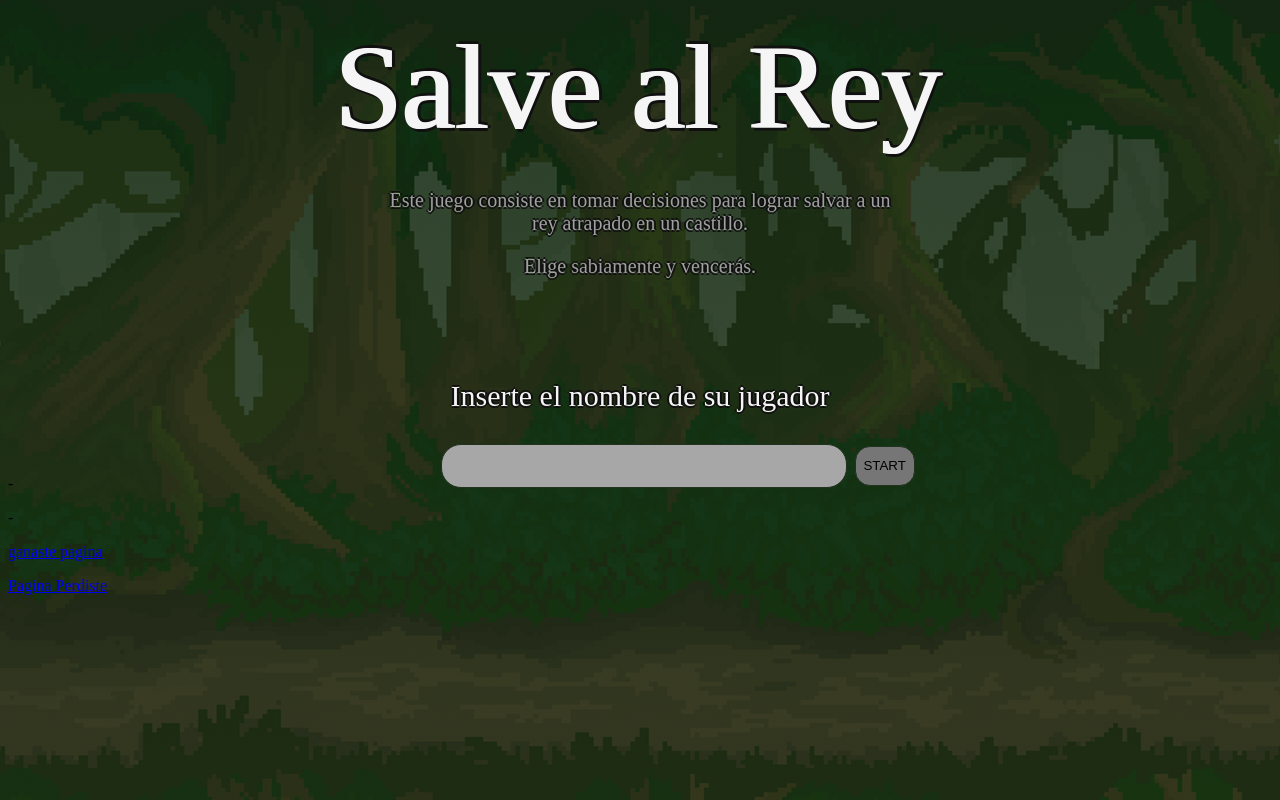
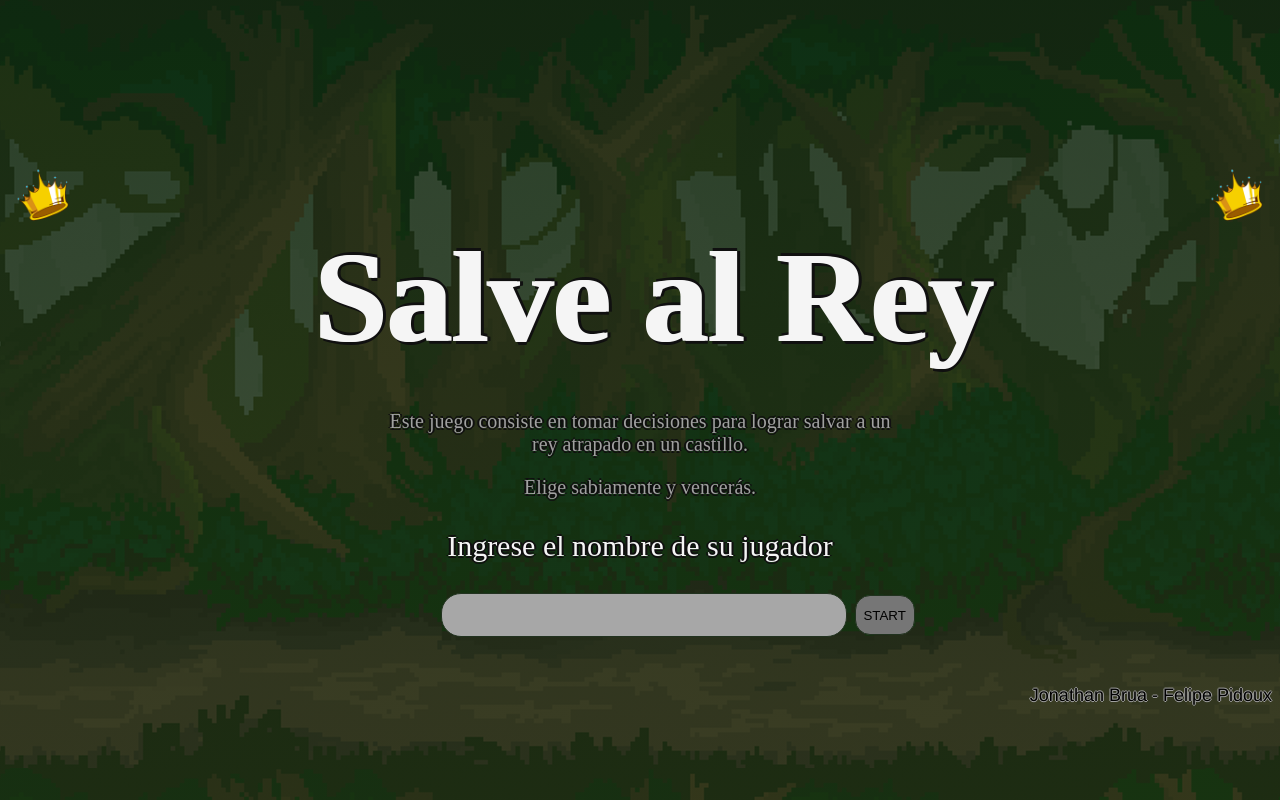
Before and after one commit to jonibru/Proyecto2022-Brua-Pidoux, a plain HTML site: page Game/index.html in a window 1280 px wide. Drawn offline with Linux system fonts and the light colour scheme.

Commit message:
correcciones

```diff
--- a/Game/decision_screen.html
+++ b/Game/decision_screen.html
@@ -3,16 +3,16 @@
 <head>
     <meta charset="UTF-8">
     <title>Gameplay</title>
-    <link rel="stylesheet" href="decision screen_styles.css">
+    <link rel="stylesheet" href="decision_screen_styles.css">
 </head>
 <body>
     <div class="box">
         <div class="situacion">
-            <p>Te eligieron para representar a tu pais en el metegol</p>
+            <p>Estas en un establo fuera del castillo del rey</p>
         </div>
         <div class="choice">
-            <input type="button" class="choice_btn" id="choice1_btn" value="SEGUIR JUGANDO">
-            <input type="button" class="choice_btn" id="choice2_btn" value="ABANDONAR">
+            <input type="button" class="choice_btn" id="choice1_btn" value="ENTRAR ESCONDIDO">
+            <input type="button" class="choice_btn" id="choice2_btn" value="ROBAR ARMAS A LOS GUARDIAS">
         </div>
     </div>
 
--- a/Game/index.html
+++ b/Game/index.html
@@ -2,28 +2,52 @@
 <html lang="es">
 <head>
     <meta charset="UTF-8">
-    <title>main page</title>
+    <title>SALVE AL REY</title>
+    <meta content="Brua Jonathan, Pidoux Felipe" name="autor">
+    <meta content="Juego de decisiones" name="descripcion">
+    <link rel="shortcut icon" href="crown.png">
+    <meta content="juego, decisiones, rey" name="keywords">
     <link rel="stylesheet" href="index_styles.css">
+    <canvas></canvas>
 </head>
+
+<body>
+
     <header>
+        <div class="crown-top">
+            <img src="crown.png" alt="Background crown" id="crown1">
+            <img src="crown.png" alt="Background crown" id="crown2">
+        </div>
         <div class="header">
-        <p>Salve al Rey</p>
+            <h1>Salve al Rey</h1>
         </div>
+    </header>
+
+    <section>
         <div class="guia">
             <p>Este juego consiste en tomar decisiones para lograr salvar a un rey atrapado en un castillo.</p>
             <p>Elige sabiamente y vencerás.</p>
         </div>
-</header>
-<body>
+    </section>
+
+    <section>
         <div class="insert_name">
             <div class="menu_text">
-            <p>Inserte el nombre de su jugador</p>
-            <input type="text" id="player_name" name="player_name" >
+                <p>Ingrese el nombre de su jugador</p>
+                <label> <input type="text" id="player_name" name="player_name"> </label>
                 <a href="decision_screen.html">
-                <input type="button" id="start_btn" value="START">
+                    <label> <input type="button" id="start_btn" value="START"> </label>
                 </a>
             </div>
         </div>
+    </section>
+
+    <footer>
+        <div class="footer">
+            <p>Jonathan Brua  -  Felipe Pidoux</p>
+        </div>
+    </footer>
+    <!--
         <p>
     -
     </p>
@@ -36,5 +60,6 @@
     <a href="perdiste.html">
         <p>Pagina Perdiste</p>
     </a>
+-->
 </body>
 </html>
--- a/Game/index_styles.css
+++ b/Game/index_styles.css
@@ -7,9 +7,11 @@ body {
 
 .header {
   margin-top: -8%;
+  margin-bottom: 3%;
+  margin-left: 8%;
   color: whitesmoke;
   height: 150px;
-  font-size: 120px;
+  font-size: 65px;
   text-align: center;
   text-shadow: -3px 0 , 0 3px rgb(16, 16, 16), 3px 0 rgb(16, 16, 16), 0 -3px rgb(16, 16, 16);
 }
@@ -19,7 +21,7 @@ body {
   font-size: 20px;
   margin-left: 30%;
   text-align: center;
-  margin-bottom: 8%;
+  margin-bottom: 2%;
   width: 40%;
   text-shadow: -2px 0 rgb(16, 16, 16), 0 2px rgb(16, 16, 16), 2px 0 rgb(16, 16, 16), 0 -2px rgb(16, 16, 16);
 }
@@ -51,3 +53,23 @@ body {
   border: 1px solid #21321f;
   border-radius: 15px;
 }
+
+.footer {
+  font-size: 18px;
+  text-align: right;
+  font-family: 'Franklin Gothic Medium', 'Arial Narrow', Arial, sans-serif;
+  margin-top: 6%;
+  text-shadow: -1px 0 rgb(159, 159, 159), 0 1px rgb(159, 159, 159), 1px 0 rgb(159, 159, 159), 0 -1px rgb(159, 159, 159);
+}
+
+.crown-top{
+  margin-bottom: 0%;
+}
+#crown1{
+  width: 70px;
+}
+
+#crown2{
+  width: 70px;
+  float: right;
+}
```
Also changed, not shown: Game/crown.png (added), Game/perro.png (added). Lines whose indentation alone changed are shown as unchanged.
